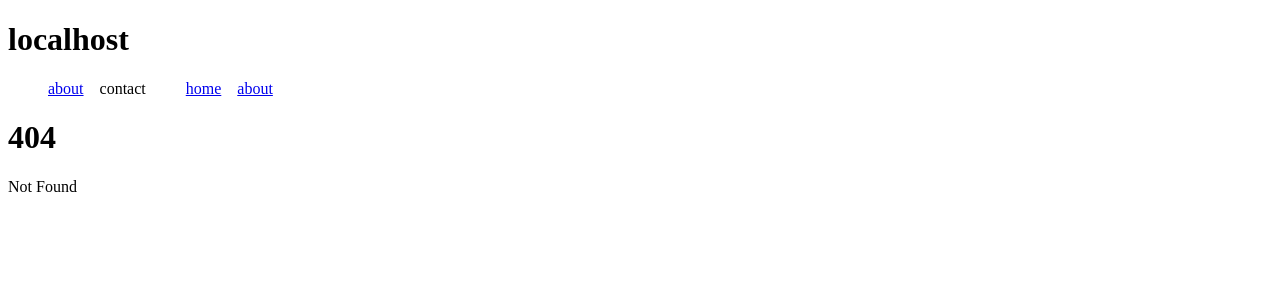
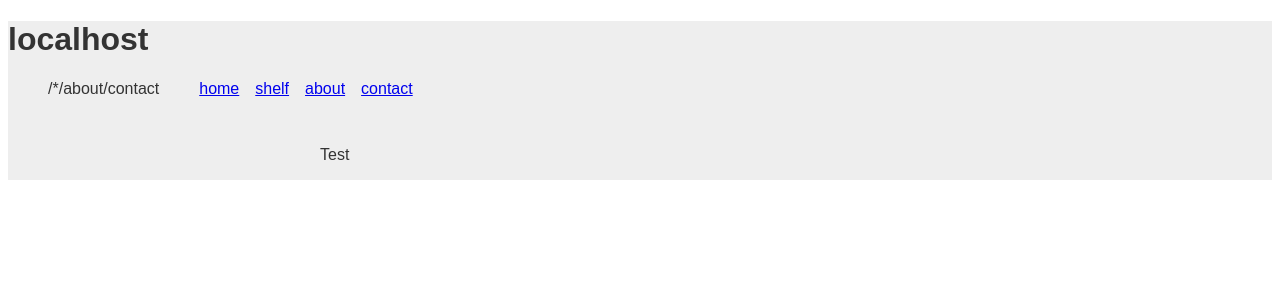
Before and after one commit to kentlizardo/kentlizardo.github.io, a SvelteKit app: page /about/contact in a window 1280 px wide. Before the commit this address had no page. Shown: the top 300 px of the page. Built offline with nearby package versions, Linux system fonts and the light colour scheme.

Commit message:
Modified NavPath

```diff
--- a/src/lib/components/NavBar.svelte
+++ b/src/lib/components/NavBar.svelte
@@ -4,7 +4,9 @@
 
 	const routes = {
 		'/': 'home',
-		'/about': 'about'
+		'/shelf': 'shelf',
+		'/about': 'about',
+		'/about/contact': 'contact'
 	};
 </script>
 
--- a/src/lib/components/NavPath.svelte
+++ b/src/lib/components/NavPath.svelte
@@ -7,32 +7,36 @@
 	 */
 
 	/**
+	 * @type SlugPath
+	 */
+	const home_slug = {
+		slug: '*',
+		full_path: '/'
+	};
+
+	/**
 	 * @param {string} path
 	 * @returns {SlugPath[]}
 	 *  */
 	function split_path(path) {
-		if (path == '/') {
-			return [
-				{
-					slug: 'home',
-					full_path: '/'
-				}
-			];
-		}
 		/**
 		 * @type {SlugPath[]}
 		 */
 		const paths = [];
 		var route = '';
-		path = path.substring(1); // remove leading '/'
+		//path = path.substring(1); // remove leading '/'
 		path.split('/').forEach((slug) => {
 			route += '/' + slug;
-			/** @type {SlugPath} */
-			const newSlugPath = {
-				slug: slug,
-				full_path: route
-			};
-			paths.push(newSlugPath);
+			if (route != '/') {
+				/** @type {SlugPath} */
+				const newSlugPath = {
+					slug: slug,
+					full_path: route.substring(1) // remove leading '/'
+				};
+				paths.push(newSlugPath);
+			} else {
+				paths.push(home_slug);
+			}
 		});
 		return paths;
 	}
@@ -59,9 +63,11 @@
 		margin: 0;
 		display: flex;
 		flex-wrap: wrap;
-		gap: 1rem;
 	}
-	li.path-item {
+	li.path-item::before {
+		content: '/';
+	}
+	a {
 		text-decoration: none;
 		color: inherit;
 	}
--- a/src/routes/+layout.svelte
+++ b/src/routes/+layout.svelte
@@ -2,8 +2,25 @@
 	import Header from '$lib/components/Header.svelte';
 </script>
 
-<Header></Header>
-<main>
-	<slot />
-</main>
-<footer></footer>
+<body>
+	<Header></Header>
+	<main>
+		<slot />
+	</main>
+	<footer></footer>
+</body>
+
+<style>
+	body {
+		margin: 0;
+		background: #eee;
+		color: #333;
+		font-family: sans-serif;
+	}
+
+	main {
+		padding: 1rem;
+		margin: 2rem auto;
+		max-width: 40rem;
+	}
+</style>
--- /dev/null
+++ b/src/routes/about/contact/+page.svelte
@@ -0,0 +1 @@
+Test
```
